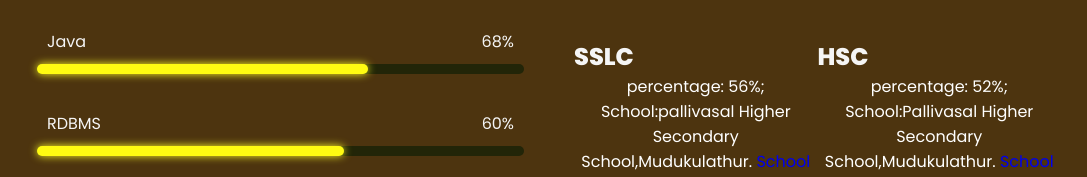
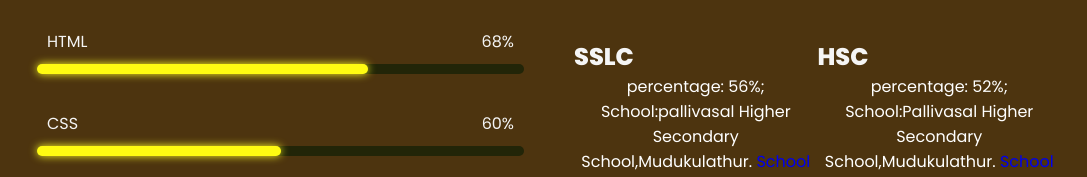
Before and after one commit to MUGESHKUMARR24/portfolio, a plain HTML site: page index.html in a window 1280 px wide. Shown: the part 1487-1664 px from the top of the page, without its empty margins (91-1178 px from the left). Drawn offline with nearby package versions, Linux system fonts and the light colour scheme.

Commit message:
Update index.html

```diff
--- a/index.html
+++ b/index.html
@@ -202,7 +202,7 @@
                 <h3>Techincal Skills</h3>
                 <div class="skill-bar">
                     <div class="info">
-                        <p>Java</p>
+                        <p>HTML</p>
                         <p>68%</p>
                     </div>
                     <div class="bar">
@@ -211,11 +211,11 @@
                 </div>
                 <div class="skill-bar">
                     <div class="info">
-                        <p>RDBMS</p>
+                        <p>CSS</p>
                         <p>60%</p>
                     </div>
                     <div class="bar">
-                        <span class="java"></span>
+                        <span class="JavaScript"></span>
                     </div>
                 </div>
 
```
